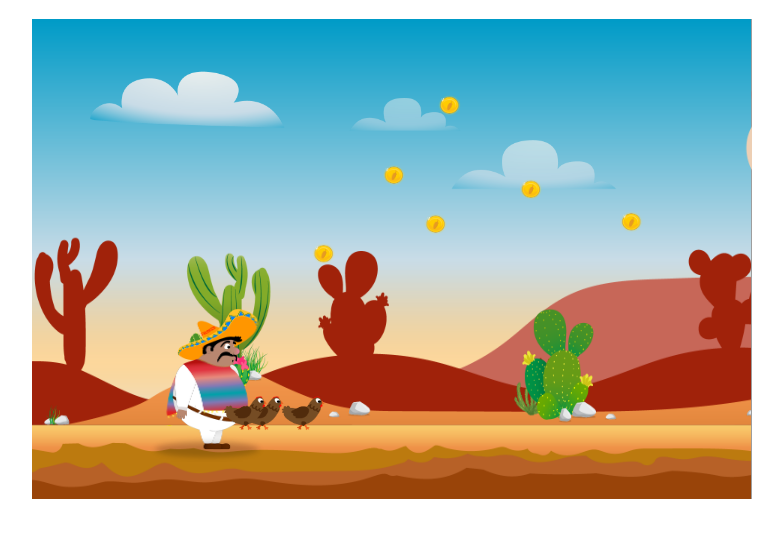
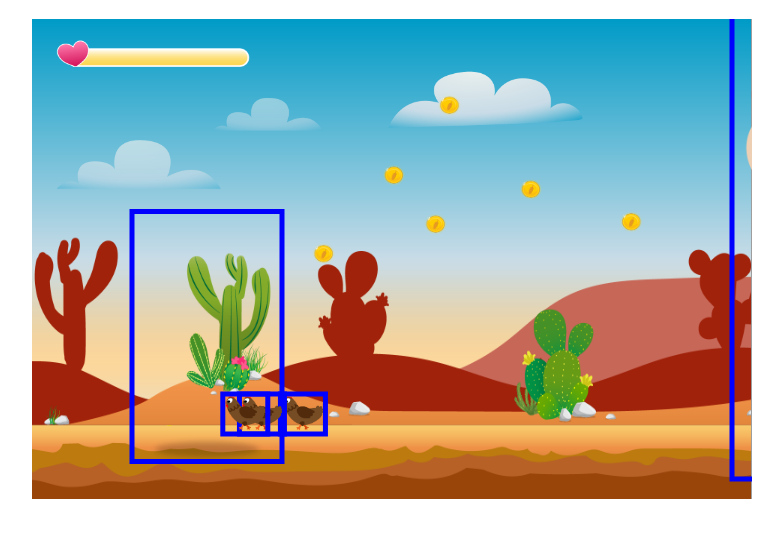
Before and after one commit to CTonyH/el-pollo-loco, a plain HTML site: page index.html in a window 1280 px wide. Shown: the part 69-606 px from the top of the page, without its empty margins (248-1031 px from the left). Drawn offline with Linux system fonts and the light colour scheme.

Commit message:
new classes etc.
collisions, healthbar, death- and hit animation, clean code with new class Drawable-Objects

```diff
--- a/classes/char.class.js
+++ b/classes/char.class.js
@@ -1,6 +1,7 @@
 class Char extends MoveableObject {
   width = 150;
   height = 250;
+  mirrow = true;
   y = 80;
   IMAGES_WALKING = [
     "img/2_character_pepe/2_walk/W-21.png",
@@ -21,6 +22,21 @@ class Char extends MoveableObject {
     "img/2_character_pepe/3_jump/J-38.png",
     "img/2_character_pepe/3_jump/J-39.png",
   ];
+  CHAR_IMAGES_DEAD = [
+    "img/2_character_pepe/5_dead/D-51.png",
+    "img/2_character_pepe/5_dead/D-52.png",
+    "img/2_character_pepe/5_dead/D-53.png",
+    "img/2_character_pepe/5_dead/D-54.png",
+    "img/2_character_pepe/5_dead/D-55.png",
+    "img/2_character_pepe/5_dead/D-56.png",
+    "img/2_character_pepe/5_dead/D-57.png",
+  ];
+  IMAGES_HURT = [
+    'img/2_character_pepe/4_hurt/H-41.png',
+    'img/2_character_pepe/4_hurt/H-42.png',
+    'img/2_character_pepe/4_hurt/H-43.png'
+  ];
+
 
   world;
   speed = 10;
@@ -28,6 +44,8 @@ class Char extends MoveableObject {
     super().loadImage("img/2_character_pepe/2_walk/W-21.png", 100, 200);
     this.loadImages(this.IMAGES_WALKING);
     this.loadImages(this.IMAGES_JUMPING);
+    this.loadImages(this.CHAR_IMAGES_DEAD);
+    this.loadImages(this.IMAGES_HURT);
     this.x = 100;
     this.animate();
     this.applyGravity();
@@ -36,14 +54,15 @@ class Char extends MoveableObject {
     setInterval(() => {
       if (this.world.keyboard.RIGHT && this.x < this.world.level.level_end_x) {
         this.moveRight();
+
         // this.walking_sound.play();
       }
       if (this.world.keyboard.LEFT && this.x > 0) {
-        this.moveLeft();
+        this.moveLeft(this.mirrow);
         // this.walking_sound.play();
       }
 
-      if (this.world.keyboard.UP && !this.isAboveGround()) {
+      if (this.world.keyboard.SPACE && !this.isAboveGround()) {
         this.jump();
       }
 
@@ -51,15 +70,17 @@ class Char extends MoveableObject {
     }, 1000 / 60);
 
     setInterval(() => {
-      if (this.isAboveGround()) {
+      if (this.isDead()) {
+        this.playAnimation(this.CHAR_IMAGES_DEAD);
+      } else if (this.isHurt()) {
+        this.playAnimation(this.IMAGES_HURT)
+      } if (this.isAboveGround()) {
         this.playAnimation(this.IMAGES_JUMPING);
       } else {
         if (this.world.keyboard.RIGHT || this.world.keyboard.LEFT) {
           this.playAnimation(this.IMAGES_WALKING);
         }
       }
-    }, 40);
+    }, 400);
   }
-  moveRight() {}
-  jump() {}
 }
--- a/classes/chicken.class.js
+++ b/classes/chicken.class.js
@@ -1,31 +1,29 @@
-class Chicken extends MoveableObject{
+class Chicken extends MoveableObject {
   width = 45;
   height = 40;
+  mirrow = false;
   IMAGES_WALKING = [
     "img/3_enemies_chicken/chicken_normal/1_walk/1_w.png",
     "img/3_enemies_chicken/chicken_normal/1_walk/2_w.png",
     "img/3_enemies_chicken/chicken_normal/1_walk/3_w.png",
   ];
 
-
-    constructor(){
-        super().loadImage('img/3_enemies_chicken/chicken_normal/1_walk/1_w.png');
+  constructor() {
+    super().loadImage("img/3_enemies_chicken/chicken_normal/1_walk/1_w.png");
     this.loadImages(this.IMAGES_WALKING);
-        this.x = 200 + Math.random()*300;
+    this.x = 200 + Math.random() * 300;
     this.y = 375;
-        this.speed = 0.15 + Math.random()*0.25;
+    this.speed = 0.15 + Math.random() * 0.25;
     this.animate();
-
   }
 
   animate() {
     setInterval(() => {
-        this.moveLeft();
+      this.moveLeft(this.mirrow);
     }, 1000 / 60);
 
     setInterval(() => {
       this.playAnimation(this.IMAGES_WALKING);
     }, 200);
   }
-
 }
--- /dev/null
+++ b/classes/drawable-objects.class.js
@@ -0,0 +1,36 @@
+class DrawableObject {
+  img;
+  imageCache = {};
+  currentImage = 0;
+  x = 120;
+  y = 280;
+  height = 150;
+  width = 100;
+
+  loadImage(path) {
+    this.img = new Image();
+    this.img.src = path;
+  }
+
+  draw(ctx) {
+    ctx.drawImage(this.img, this.x, this.y, this.width, this.height);
+  }
+
+  loadImages(array) {
+    array.forEach((path) => {
+      let img = new Image();
+      img.src = path;
+      this.imageCache[path] = img;
+    });
+  }
+
+    drawFramework(ctx) {
+    if (this instanceof Char || this instanceof Chicken || this instanceof Endboss) {
+      ctx.beginPath();
+      ctx.lineWidth = "5";
+      ctx.strokeStyle = "blue";
+      ctx.rect(this.x, this.y, this.width, this.height);
+      ctx.stroke();
+    }
+  }
+}
--- a/classes/moveable-object.class.js
+++ b/classes/moveable-object.class.js
@@ -1,13 +1,11 @@
-class MoveableObject {
-  x;
-  y;
-  img;
-  imageCache = {};
-  currentImage = 0;
+class MoveableObject extends DrawableObject {
+
   speed = 1.2;
   otherDirection = false;
   speedY = 0;
   acceleration = 2.5;
+  energy = 100;
+
 
   applyGravity() {
     setInterval(() => {
@@ -22,18 +20,41 @@ class MoveableObject {
     return this.y < 180;
   }
 
-  loadImage(path) {
-    this.img = new Image();
-    this.img.src = path;
+
+
+
+
+
+
+
+
+  isColliding(mo){
+    return this.x + this.width > mo.x &&
+    this.y + this.height > mo.y &&
+    this.x < mo.x &&
+    this.y < mo.y + mo.height;
   }
 
-  loadImages(array) {
-    array.forEach((path) => {
-      let img = new Image();
-      img.src = path;
-      this.imageCache[path] = img;
-    });
+  hit(){
+    this.energy -= 5;
+    if (this.energy < 0) {
+      this.energy = 0;
+    } else {
+      this.lastHit = new Date().getTime();
+    }
   }
+
+  isHurt(){
+    let timepassed = new Date().getTime() - this.lastHit;
+    timepassed = timepassed / 1000;
+    return timepassed < 5;
+  }
+
+  isDead(){
+    return this.energy == 0;
+  }
+
+
 
   playAnimation(image) {
     let i = this.currentImage % image.length;
@@ -42,14 +63,14 @@ class MoveableObject {
     this.currentImage++;
   }
 
-  moveLeft() {
-    this.x -= this.speed;
-    this.otherDirection = true;
-  }
-
   moveRight() {
     this.x += this.speed;
     this.otherDirection = false;
+  }
+
+  moveLeft(mirrow) {
+    this.x -= this.speed;
+    this.otherDirection = mirrow;
   }
 
   jump() {
--- /dev/null
+++ b/classes/statusbar.class.js
@@ -0,0 +1,44 @@
+class StatusBar extends DrawableObject {
+  IMAGES = [
+    "img/7_statusbars/1_statusbar/2_statusbar_health/green/0.png",
+    "img/7_statusbars/1_statusbar/2_statusbar_health/green/20.png",
+    "img/7_statusbars/1_statusbar/2_statusbar_health/green/40.png",
+    "img/7_statusbars/1_statusbar/2_statusbar_health/green/60.png",
+    "img/7_statusbars/1_statusbar/2_statusbar_health/green/80.png",
+    "img/7_statusbars/1_statusbar/2_statusbar_health/green/100.png",
+  ];
+
+  percentage = 100;
+
+  constructor() {
+    super();
+    this.loadImages(this.IMAGES);
+    this.x = 20;
+    this.y = 5;
+    this.height = 50;
+    this.width = 200;
+    this.setPercentage(100);
+  }
+
+  setPercentage(percentage) {
+    this.percentage = percentage;
+    let path = this.IMAGES[this.resolveImageIndex()];
+    this.img = this.imageCache[path];
+  }
+
+  resolveImageIndex() {
+    if (this.percentage == 100) {
+      return 5;
+    } else if (this.percentage > 80) {
+      return 4;
+    } else if (this.percentage > 60) {
+      return 3;
+    } else if (this.percentage > 40) {
+      return 2;
+    } else if (this.percentage > 20) {
+      return 1;
+    } else {
+      return 0;
+    }
+  }
+}
--- /dev/null
+++ b/classes/throwable.class.js
@@ -0,0 +1,3 @@
+class ThrowableObject extends MoveableObject {
+
+}
--- a/classes/world.class.js
+++ b/classes/world.class.js
@@ -5,26 +5,49 @@ class World {
   canvas;
   keyboard;
   camera_x = 0;
+  statusBar = new StatusBar();
+
   constructor(canvas, keyboard) {
     this.ctx = canvas.getContext("2d");
     this.canvas = canvas;
     this.keyboard = keyboard;
     this.render();
     this.setWorld();
+    this.checkCollisions();
   }
 
   setWorld() {
     this.char.world = this;
   }
 
+  checkCollisions() {
+    setInterval(() => {
+      this.level.enemies.forEach((enemy) => {
+        if (this.char.isColliding(enemy)) {
+          this.char.hit();
+          this.statusBar.setPercentage(this.char.energy);
+
+
+        }
+      });
+    }, 200);
+  }
+
   render() {
     this.ctx.clearRect(0, 0, this.canvas.width, this.canvas.height);
+
     this.ctx.translate(this.camera_x, 0);
     this.addObjectsToMap(this.level.backgroundObjects);
+
+    this.ctx.translate(-this.camera_x, 0);
+    this.addToMap(this.statusBar);
+    this.ctx.translate(this.camera_x, 0);
+
+    this.addToMap(this.char);
     this.addObjectsToMap(this.level.clouds);
-    this.addToMap(this.char);
     this.addObjectsToMap(this.level.enemies);
     this.addObjectsToMap(this.level.coins);
+
     this.ctx.translate(-this.camera_x, 0);
     let self = this;
     requestAnimationFrame(function () {
@@ -40,16 +63,24 @@ class World {
 
   addToMap(mo) {
     if (mo.otherDirection) {
-      this.ctx.save();
-      this.ctx.translate(mo.width, 0);
-      this.ctx.scale(-1, 1);
-      mo.x = mo.x * -1;
+      this.flipImage(mo);
     }
-
-    this.ctx.drawImage(mo.img, mo.x, mo.y, mo.width, mo.height);
+    mo.draw(this.ctx);
+    mo.drawFramework(this.ctx);
     if (mo.otherDirection) {
-      mo.x = mo.x * -1;
-      this.ctx.restore();
+      this.flipImageBack(mo);
     }
   }
+
+  flipImage(mo) {
+    this.ctx.save();
+    this.ctx.translate(mo.width, 0);
+    this.ctx.scale(-1, 1);
+    mo.x = mo.x * -1;
+  }
+
+  flipImageBack(mo) {
+    mo.x = mo.x * -1;
+    this.ctx.restore();
+  }
 }
--- a/index.html
+++ b/index.html
@@ -5,11 +5,13 @@
     <meta name="viewport" content="width=device-width, initial-scale=1.0" />
     <link rel="stylesheet" href="style.css" />
     <title>El Pollo Loco</title>
+    <script src="classes/drawable-objects.class.js"></script>
     <script src="classes/moveable-object.class.js"></script>
     <script src="classes/char.class.js"></script>
     <script src="classes/chicken.class.js"></script>
     <script src="classes/world.class.js"></script>
     <script src="classes/clouds.class.js"></script>
+    <script src="classes/statusbar.class.js"></script>
     <script src="classes/background-object.class.js"></script>
     <script src="classes/keyboard.class.js"></script>
     <script src="classes/level.class.js"></script>
```
Lines whose indentation alone changed are shown as unchanged.
